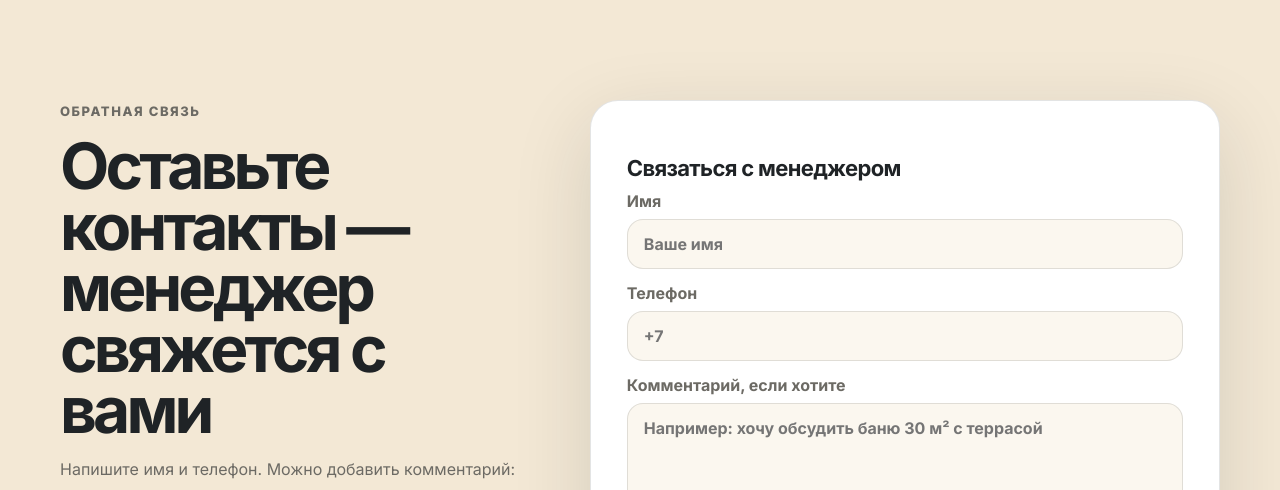
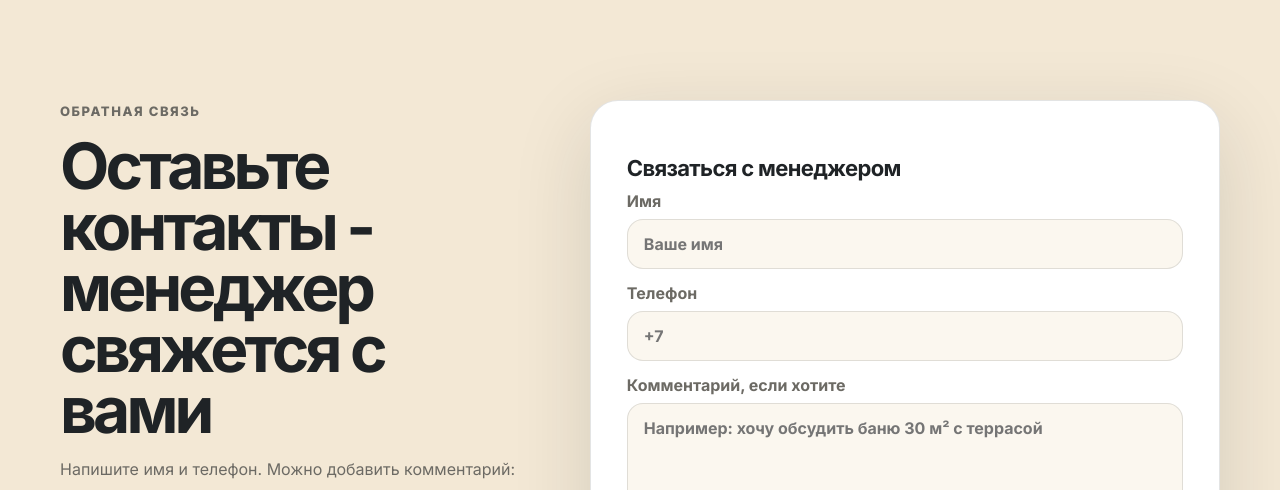
Before and after one commit to kirillzanegin/ural-bani-chatlanding, a React (Vite) app: page / in a window 1280 px wide. Shown: the part 10620-11110 px from the top of the page. Built offline with nearby package versions, Linux system fonts and the light colour scheme.

Commit message:
Replace long dash in feedback heading

```diff
--- a/src/components/FeedbackForm.jsx
+++ b/src/components/FeedbackForm.jsx
@@ -49,7 +49,7 @@ export default function FeedbackForm() {
       <div className="container two-column">
         <div>
           <p className="eyebrow">Обратная связь</p>
-          <h2>Оставьте контакты — менеджер свяжется с вами</h2>
+          <h2>Оставьте контакты - менеджер свяжется с вами</h2>
           <p>
             Напишите имя и телефон. Можно добавить комментарий: какая баня интересна, где участок и когда удобно обсудить проект.
           </p>
```
